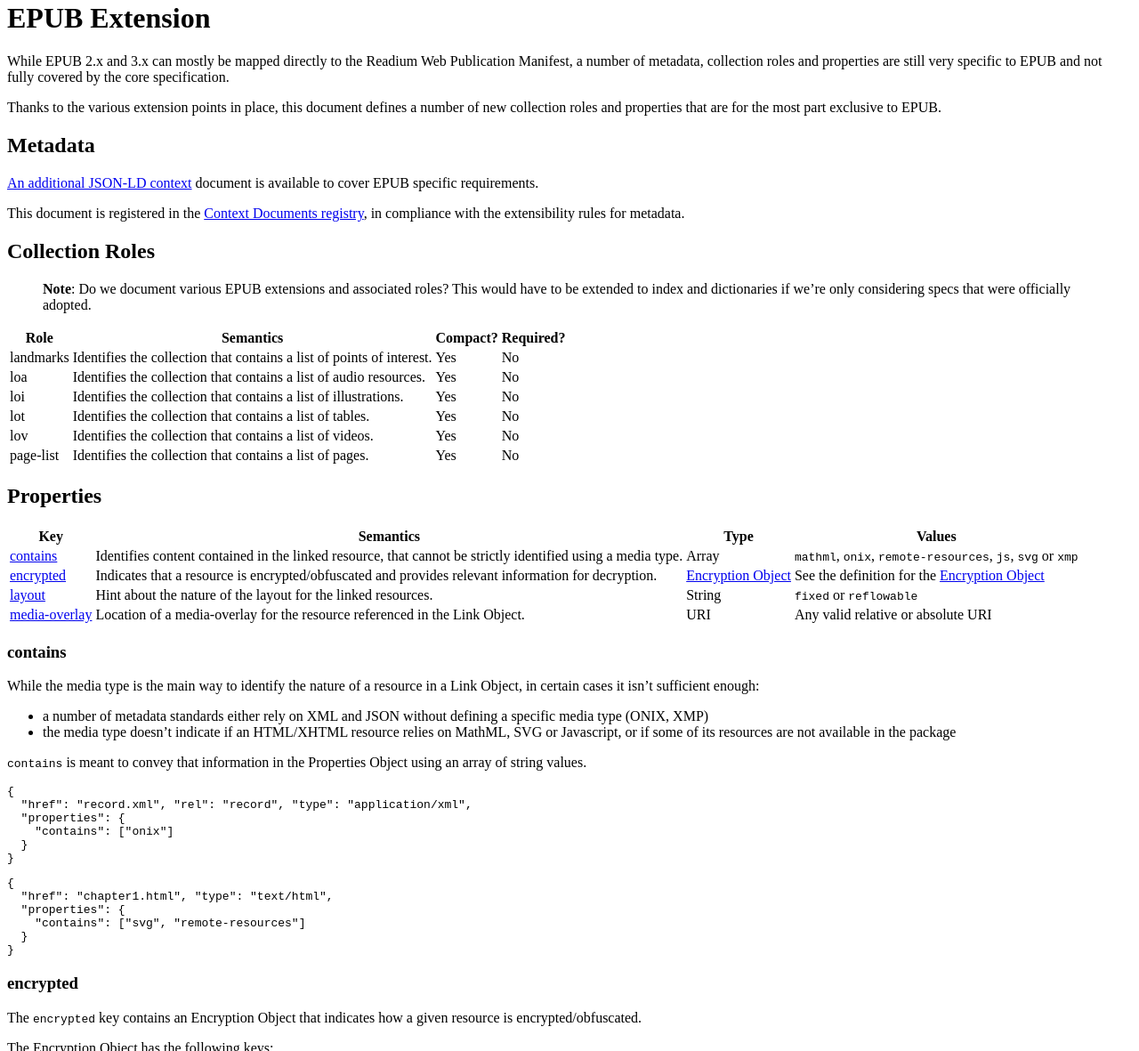
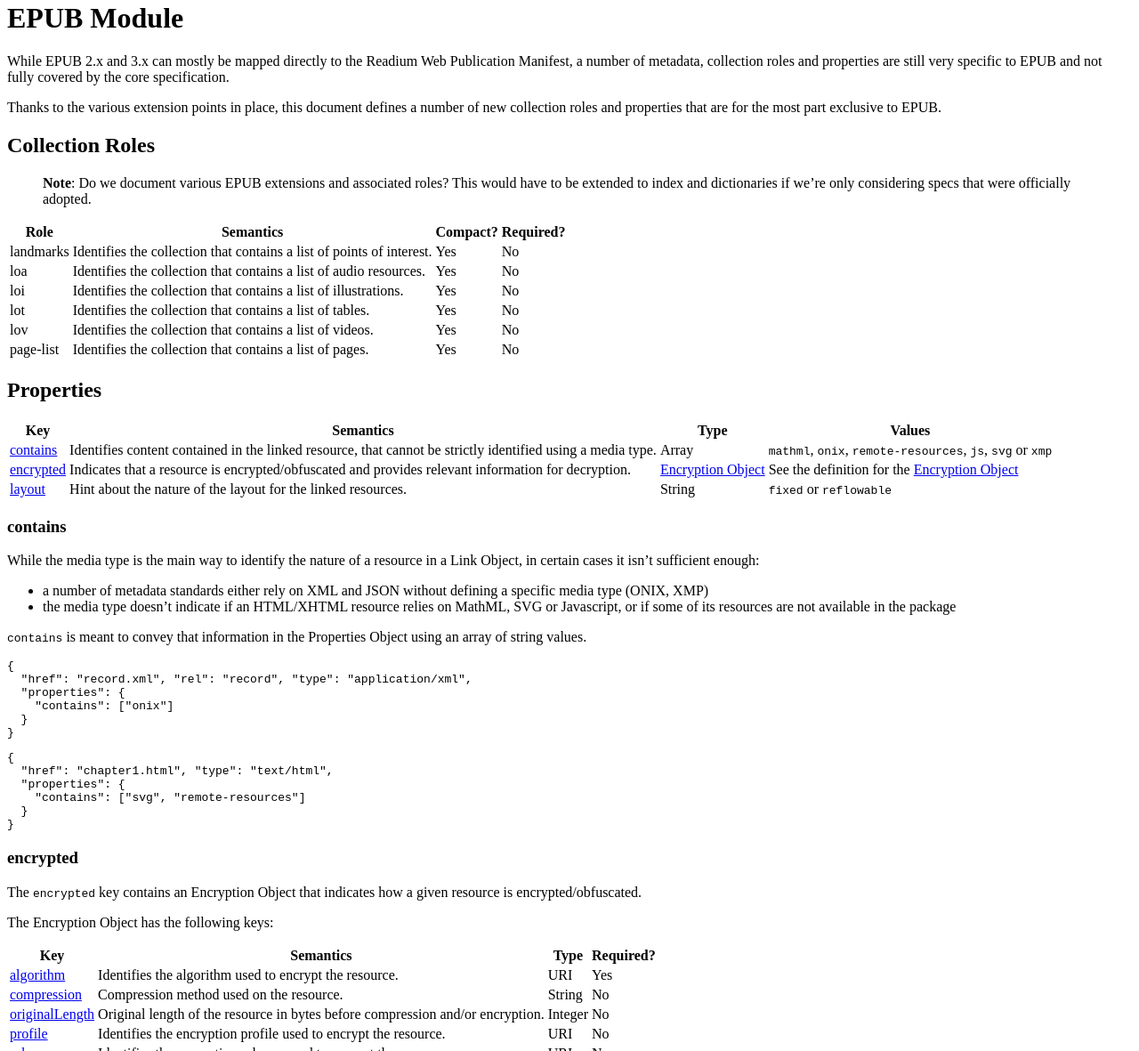
Before and after one commit to readium/webpub-manifest, a Jekyll site: the page built from extensions/epub.md, in a window 1280 px wide and 1400 px high. Shown: the part 219-1400 px from the top of the window at 89% size. Built offline with Jekyll 4.4.1, drawn with Linux system fonts in a browser that asks for light colours; our own code applies the rules of GitHub Pages for plain Markdown files; comment, search, counter and statistics services are not loaded; some of the changed text lies outside the part shown.

Commit message:
Trimming down our EPUB module

````diff
--- a/extensions/epub.md
+++ b/extensions/epub.md
@@ -1,14 +1,8 @@
-# EPUB Extension
+# EPUB Module
 
 While EPUB 2.x and 3.x can mostly be mapped directly to the Readium Web Publication Manifest, a number of metadata, collection roles and properties are still very specific to EPUB and not fully covered by the core specification.
 
 Thanks to the various extension points in place, this document defines a number of new collection roles and properties that are for the most part exclusive to EPUB.
-
-## Metadata
-
-[An additional JSON-LD context](../contexts/epub) document is available to cover EPUB specific requirements.
-
-This document is registered in the [Context Documents registry](../contexts), in compliance with the extensibility rules for metadata.
 
 ## Collection Roles
 
@@ -31,7 +25,6 @@
 | [contains](#contains)  | Identifies content contained in the linked resource, that cannot be strictly identified using a media type.  | Array  | `mathml`, `onix`, `remote-resources`, `js`, `svg` or `xmp`  |
 | [encrypted](#encrypted)  | Indicates that a resource is encrypted/obfuscated and provides relevant information for decryption.  | [Encryption Object](#encrypted)  | See the definition for the [Encryption Object](#encrypted) |
 | [layout](#layout)  | Hint about the nature of the layout for the linked resources.  | String  | `fixed` or `reflowable`  |
-| [media-overlay](#media-overlay)  | Location of a media-overlay for the resource referenced in the Link Object.  | URI  | Any valid relative or absolute URI  |
 
 ### contains
 
@@ -121,18 +114,3 @@
   }
 }
 ```
-
-### media-overlay
-
-The `media-overlay` property indicates that the linked resource has a media-overlay available and points to the location of that media-overlay using a URI.
-
-This specification does not define the expected format for that media-overlay.
-
-```
-{
-  "href": "chapter1.html", "type": "text/html",
-  "properties": {
-    "media-overlay": "media-overlay/chapter1.json"
-  }
-}
-```
--- a/schema/extensions/epub/properties.schema.json
+++ b/schema/extensions/epub/properties.schema.json
@@ -27,11 +27,6 @@
         "fixed",
         "reflowable"
       ]
-    },
-    "media-overlay": {
-      "description": "Location of a media-overlay for the resource referenced in the Link Object",
-      "type": "string",
-      "format": "uri-reference"
     },
     "encrypted": {
       "description": "Indicates that a resource is encrypted/obfuscated and provides relevant information for decryption",
````
